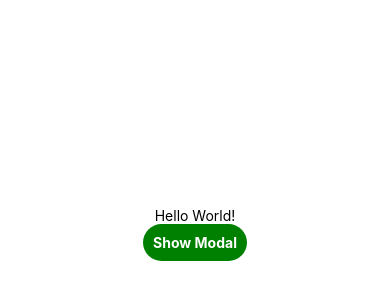
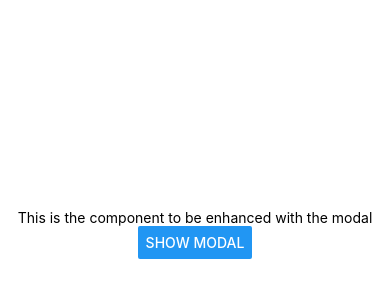
Before and after one commit to arizakevin/Enhanced-component-with-modal, a React Native app: screen / in a window 390 px wide. Shown: the part 188-488 px from the top of the page. Built offline with nearby package versions, Linux system fonts and the light colour scheme.

Commit message:
Added README.md file

```diff
--- a/src/components/ComponentToEnhance.js
+++ b/src/components/ComponentToEnhance.js
@@ -1,10 +1,19 @@
+// This is the component/screen you want to enhance with the modal.
+// Make sure it receives the CustomButtom component through props.
+// Place the Custom Button wherever you want in your component/screen.
+
 import React from "react";
 import { Text } from "react-native";
 
 const CustomText = ({ CustomButton }) => {
   return(
     <>
-      <Text>Hello World!</Text>
+      <Text>This is the component to be enhanced with the modal</Text>
+      {/*
+        Place the button that opens your modal wherever you need it,
+        once you pass the button to the withModal wrapper, this will
+        give it to this component as a prop.
+      */}
       <CustomButton />
     </>
   );
--- a/src/components/CustomButton.js
+++ b/src/components/CustomButton.js
@@ -1,31 +1,25 @@
+// You can change the style of the CustomButtom to fit the requirements of your UI.
+// Make sure it receives the "visible" const and "callback" function through its props,
+// the onPress property of the TouchableOpacity uses them for opening the Modal.
+
 import React from "react";
-import { Text, TouchableOpacity, StyleSheet } from "react-native";
+import { Button, StyleSheet } from "react-native";
 
 const styles = StyleSheet.create({
   button: {
     borderRadius: 20,
     padding: 10,
-    elevation: 2
-  },
-  buttonOpen: {
+    elevation: 2,
     backgroundColor: "green",
-  },
-  textStyle: {
-    color: "white",
-    fontWeight: "bold",
-    textAlign: "center"
-  },
+  }
 });
 
-const CustomButton = ( visible, callback ) => {
-  return (
-    <TouchableOpacity
-      style={[styles.button, styles.buttonOpen]}
-      onPress={() => callback(!visible)}
-    >
-      <Text style={styles.textStyle}>Show Modal</Text>
-    </TouchableOpacity>
-  );
-}
+const CustomButton = (props) => (
+    <Button
+      style={styles.button}
+      onPress={() => callback(!props.visible)}
+      title="Show Modal"
+    />
+)
 
 export default CustomButton;
--- a/src/components/CustomModal.js
+++ b/src/components/CustomModal.js
@@ -1,3 +1,9 @@
+// This an example of a Modal.
+// You can use any Modal you want to place in the EnhancedComponent, change its style
+// To fit your needs.
+// Make sure the Modal receives the "visible" const and "callback" function through its props,
+// it will use for its open/close functionality. Otherwise, it won't work.
+
 import React from "react";
 import { Modal, StyleSheet, Text, TouchableOpacity, View } from "react-native";
 
@@ -25,28 +31,26 @@ const styles = StyleSheet.create({
     shadowRadius: 4,
     elevation: 5
   },
-  button: {
+  buttonClose: {
+    backgroundColor: "#2196F3",
     borderRadius: 20,
     padding: 10,
-    elevation: 2
-  },
-  buttonClose: {
-    backgroundColor: "#2196F3",
+    elevation: 2,
   },
 });
 
-const CustomModal = ({ visible, callback }) => (
+const CustomModal = (props) => (
   <Modal
     animationType="slide"
     transparent={true}
-    visible={visible}
-    onRequestClose={() => callback(!visible)}
+    visible={props.visible}
+    onRequestClose={() => props.callback(!props.visible)}
   >
     <View style={styles.centeredView}>
       <View style={styles.modalView}>
         <TouchableOpacity
-          style={[styles.button, styles.buttonClose]}
-          onPress={() => callback(!visible)}
+          style={styles.buttonClose}
+          onPress={() => props.callback(!visible)}
         >
           <Text style={styles.textStyle}>Close Modal</Text>
         </TouchableOpacity>
```
Also changed, not shown: src/components/EnhancedComponent.js (+6 -1 lines), 1 other file (tests, documents, lock files or other folders).
